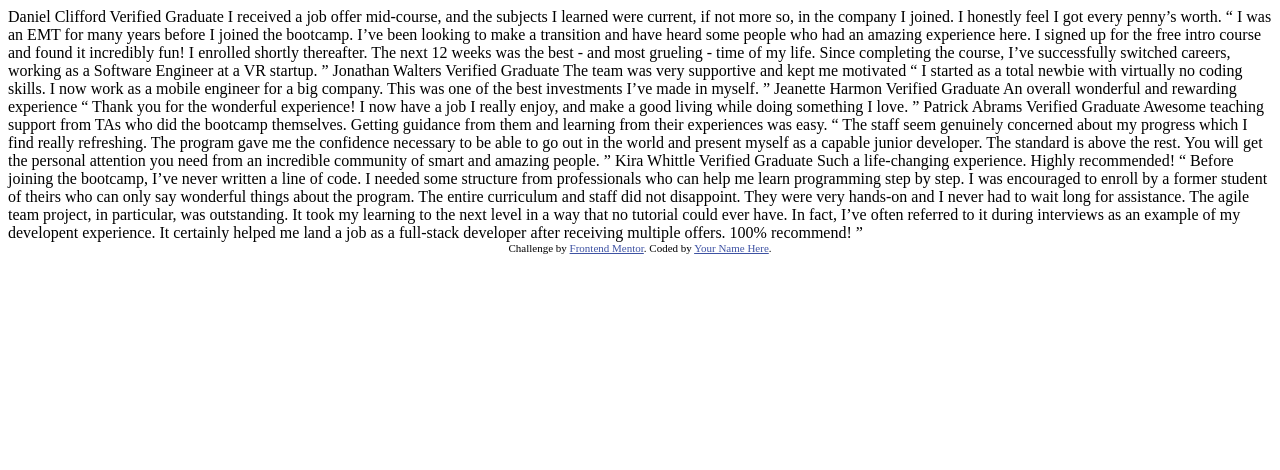
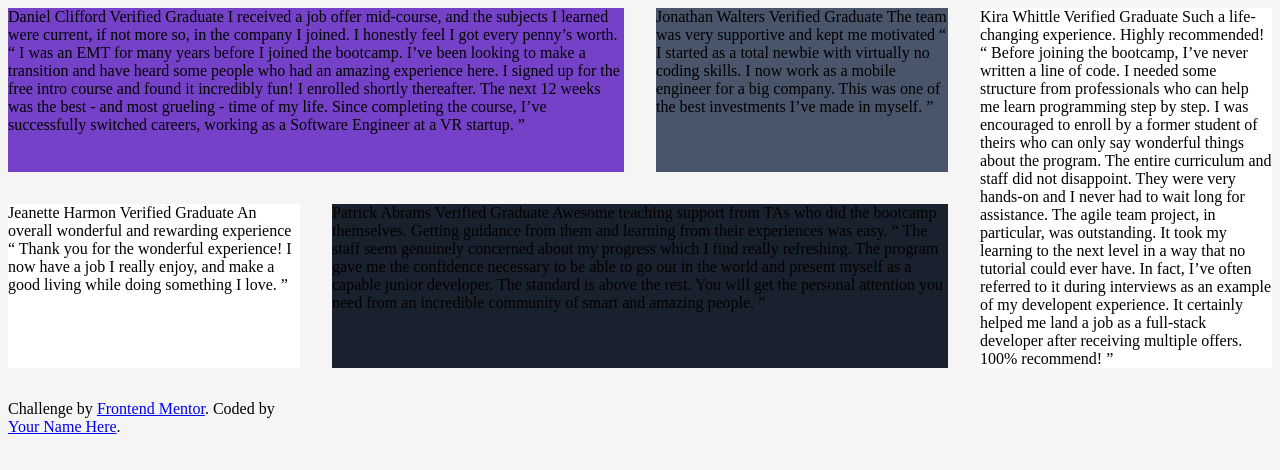
Before and after one commit to SohrabAmin/testimonials-grid-section-main, a plain HTML site: page index.html in a window 1280 px wide. Drawn offline with Linux system fonts and the light colour scheme.

Commit message:
Add grid layout

```diff
--- a/index.html
+++ b/index.html
@@ -7,58 +7,49 @@
   <link rel="icon" type="image/png" sizes="32x32" href="./images/favicon-32x32.png">
 
   <title>Frontend Mentor | [Challenge Name Here]</title>
-
-  <!-- Feel free to remove these styles or customise in your own stylesheet 👍 -->
-  <style>
-    .attribution { font-size: 11px; text-align: center; }
-    .attribution a { color: hsl(228, 45%, 44%); }
-  </style>
+  <link rel="stylesheet" href="style.css">
 </head>
 <body>
+  <div class="container">
+    <div class="daniel">
       Daniel Clifford
       Verified Graduate
-
       I received a job offer mid-course, and the subjects I learned were current, if not more so,
       in the company I joined. I honestly feel I got every penny’s worth.
-
       “ I was an EMT for many years before I joined the bootcamp. I’ve been looking to make a
       transition and have heard some people who had an amazing experience here. I signed up
       for the free intro course and found it incredibly fun! I enrolled shortly thereafter.
       The next 12 weeks was the best - and most grueling - time of my life. Since completing
       the course, I’ve successfully switched careers, working as a Software Engineer at a VR startup. ”
-
+    </div>
+    <div class="jon">
       Jonathan Walters
       Verified Graduate
-
       The team was very supportive and kept me motivated
-
       “ I started as a total newbie with virtually no coding skills. I now work as a mobile engineer
       for a big company. This was one of the best investments I’ve made in myself. ”
-
+    </div>
+    <div class="jean">
       Jeanette Harmon
       Verified Graduate
-
       An overall wonderful and rewarding experience
-
       “ Thank you for the wonderful experience! I now have a job I really enjoy, and make a good living
       while doing something I love. ”
-
+    </div>
+    <div class="patrick">
       Patrick Abrams
       Verified Graduate
-
       Awesome teaching support from TAs who did the bootcamp themselves. Getting guidance from them and
       learning from their experiences was easy.
-
       “ The staff seem genuinely concerned about my progress which I find really refreshing. The program
       gave me the confidence necessary to be able to go out in the world and present myself as a capable
       junior developer. The standard is above the rest. You will get the personal attention you need from
       an incredible community of smart and amazing people. ”
-
+    </div>
+    <div class="kira">
       Kira Whittle
       Verified Graduate
-
       Such a life-changing experience. Highly recommended!
-
       “ Before joining the bootcamp, I’ve never written a line of code. I needed some structure from
       professionals who can help me learn programming step by step. I was encouraged to enroll by a former
       student of theirs who can only say wonderful things about the program. The entire curriculum and staff
@@ -67,10 +58,12 @@
       could ever have. In fact, I’ve often referred to it during interviews as an example of my developent
       experience. It certainly helped me land a job as a full-stack developer after receiving multiple offers.
       100% recommend! ”
+    </div>
 
     <div class="attribution">
       Challenge by <a href="https://www.frontendmentor.io?ref=challenge" target="_blank">Frontend Mentor</a>.
       Coded by <a href="#">Your Name Here</a>.
     </div>
+  </div>
 </body>
 </html>
--- /dev/null
+++ b/style.css
@@ -0,0 +1,39 @@
+body {
+  background-color: whitesmoke;
+}
+
+.container {
+  display: grid;
+  grid-template-columns: 1fr 1fr 1fr 1fr;
+  grid-template-rows: 1fr 1fr;
+  gap: 2em 2em;
+  grid-auto-flow: row;
+  grid-template-areas:
+    "daniel daniel jon kira"
+    "jean patrick patrick kira";
+}
+
+.daniel {
+  grid-area: daniel;
+  background-color: hsl(263, 55%, 52%);
+}
+
+.jon {
+  grid-area: jon;
+  background-color: hsl(217, 19%, 35%);
+}
+
+.kira {
+  grid-area: kira;
+  background-color: hsl(0, 0%, 100%);
+}
+
+.patrick {
+  grid-area: patrick;
+  background-color: hsl(219, 29%, 14%);
+}
+
+.jean {
+  grid-area: jean;
+  background-color: hsl(0, 0%, 100%);
+}
```
Lines whose indentation alone changed are shown as unchanged.
